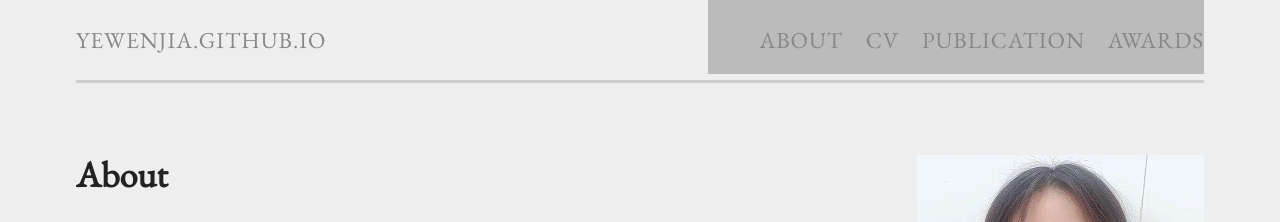
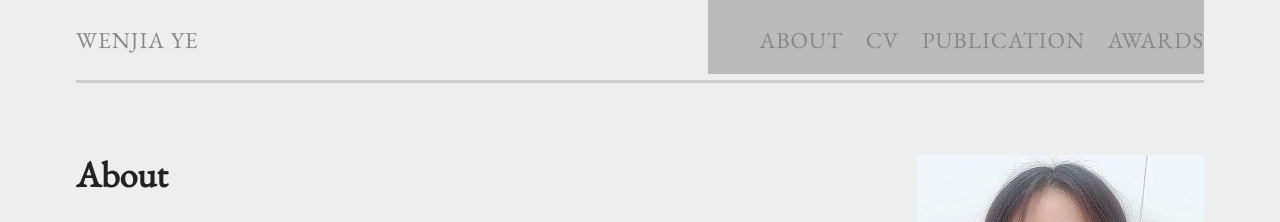
Before and after one commit to YeWenjia/YeWenjia.github.io, a Jekyll site: the page built from index.md, in a window 1280 px wide and 900 px high. Shown: the top 222 px of the window. Built offline with Jekyll 4.4.1, drawn with Linux system fonts in a browser that asks for light colours.

Commit message:
Update _config.yml

```diff
--- a/_config.yml
+++ b/_config.yml
@@ -1,4 +1,4 @@
-title:
+title: Wenjia Ye
 description: PL Research @ HKU
 sourcecode: "https://github.com/gchauras/much-worse-jekyll-theme"
 
```
